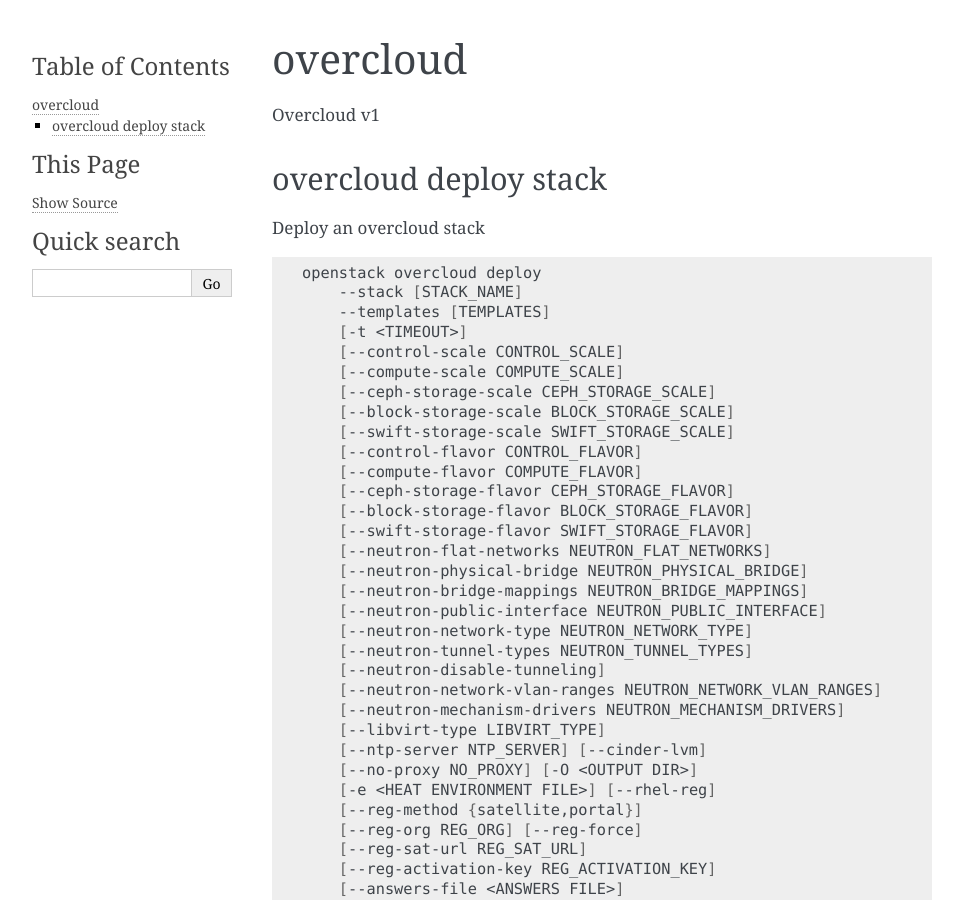
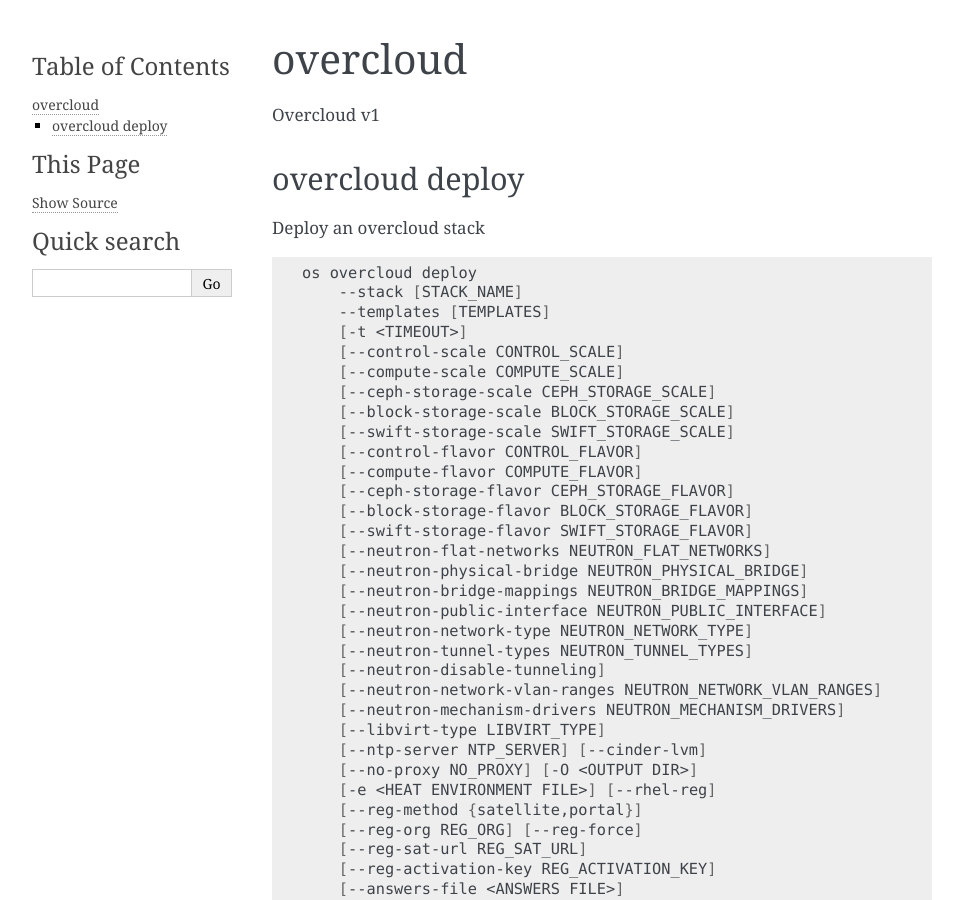
Before and after one commit to openstack-archive/python-tripleoclient, a Sphinx documentation site: the page built from doc/source/command-objects/overcloud.rst, in a window 1280 px wide and 900 px high. Shown: the whole window, without its empty margins (148-1111 px from the left). Built offline with Sphinx 7.4.7, drawn with Linux system fonts in a browser that asks for light colours.

Commit message:
Fix doc page for overcloud deploy
Change-Id: I346b6863545823bc4e8ecb6ad26b26c375f24eba

```diff
--- a/doc/source/command-objects/overcloud.rst
+++ b/doc/source/command-objects/overcloud.rst
@@ -4,15 +4,15 @@
 
 Overcloud v1
 
-overcloud deploy stack
-----------------------
+overcloud deploy
+----------------
 
 Deploy an overcloud stack
 
-.. program:: overcloud deploy stack
+.. program:: overcloud deploy
 .. code:: bash
 
-    openstack overcloud deploy
+    os overcloud deploy
         --stack [STACK_NAME]
         --templates [TEMPLATES]
         [-t <TIMEOUT>]
```
